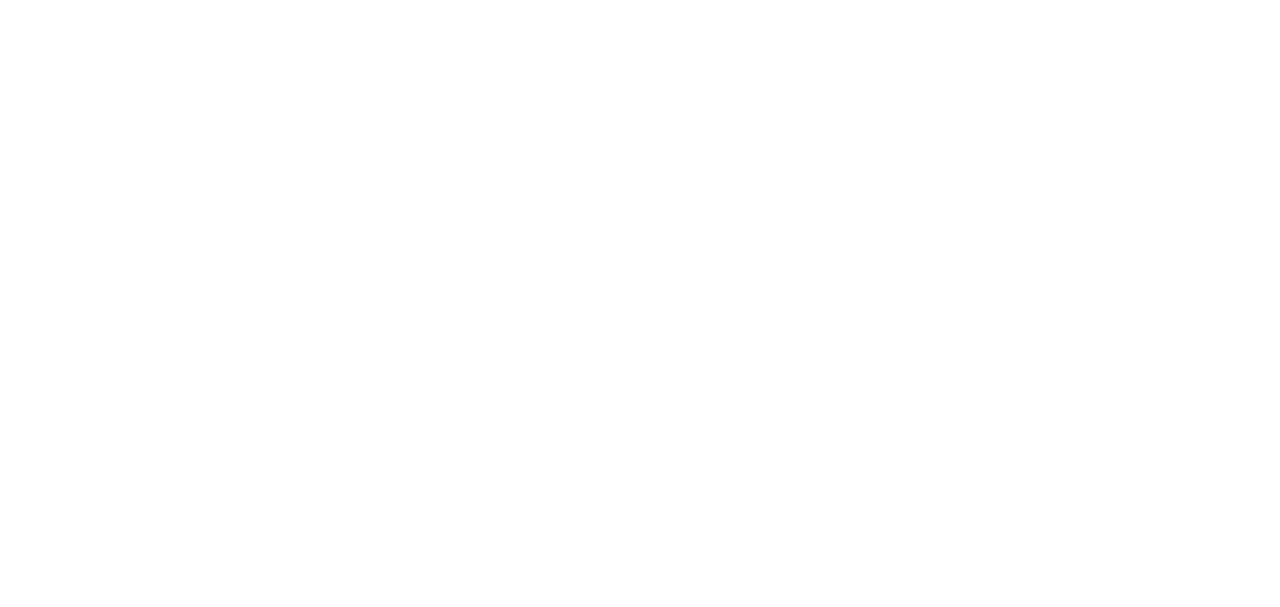
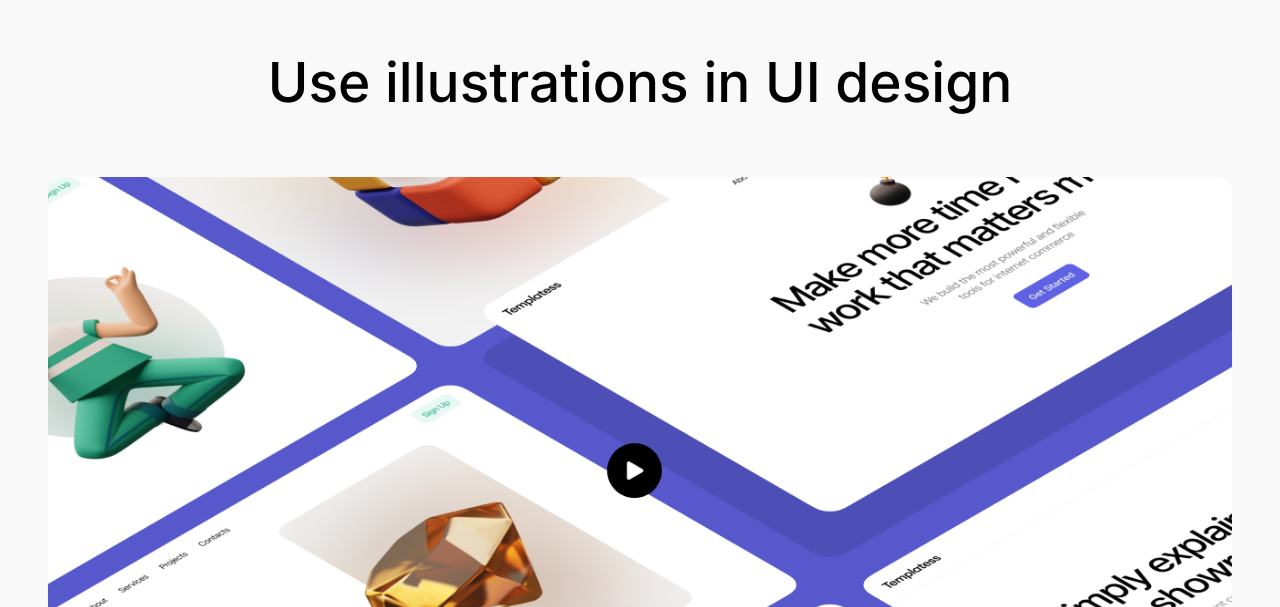
Before and after one commit to anishossain515/Degic-Business, a React (Vite) app: page / in a window 1280 px wide. Shown: the part 3053-3660 px from the top of the page. Before the commit the page ends 2868 px from the top, so only its background shows below. Built offline with nearby package versions, Linux system fonts and the light colour scheme.

Commit message:
Video section done

```diff
--- a/src/App.jsx
+++ b/src/App.jsx
@@ -3,6 +3,7 @@
 import Hero from './Components/Hero'
 import Presentation from './Components/presentation'
 import Slider from './Components/Slider/Slider'
+import Video from './Components/video'
 function App() {
 
   return (
@@ -11,6 +12,7 @@
      <Hero/>
      <Presentation/>
      <Slider/>
+     <Video/>
     </>
   )
 }
--- /dev/null
+++ b/src/Components/video.jsx
@@ -0,0 +1,24 @@
+import React from 'react'
+
+function Video() {
+  return (
+    <>
+      <section className='mt-[130px] bg-[#f9f9f9]  py-24 px-12'>
+
+        <div>
+
+          <h1 className='font-inter font-medium text-[55px] text-center'>Use illustrations in UI design</h1>
+
+          <div className='flex items-center justify-center pt-[54px]'>
+            <img src="/video.png" alt="video" />
+          </div>
+
+
+        </div>
+
+      </section>
+    </>
+  )
+}
+
+export default Video
```
Also changed, not shown: public/video.png (added).
